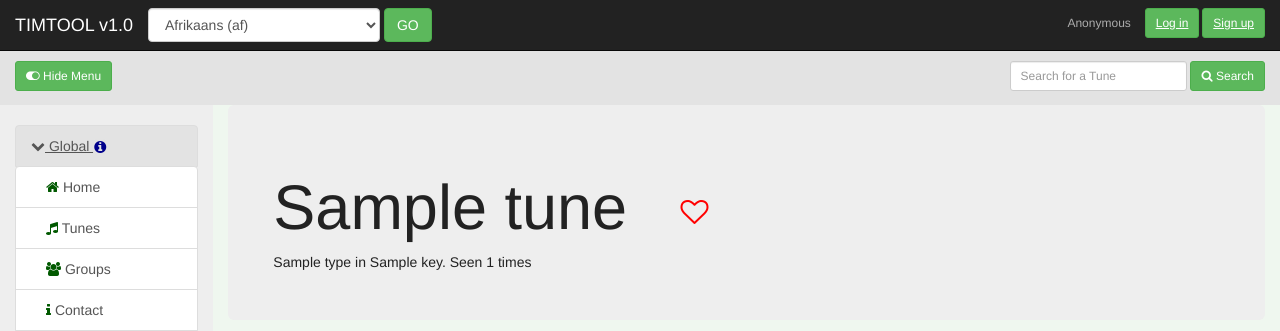
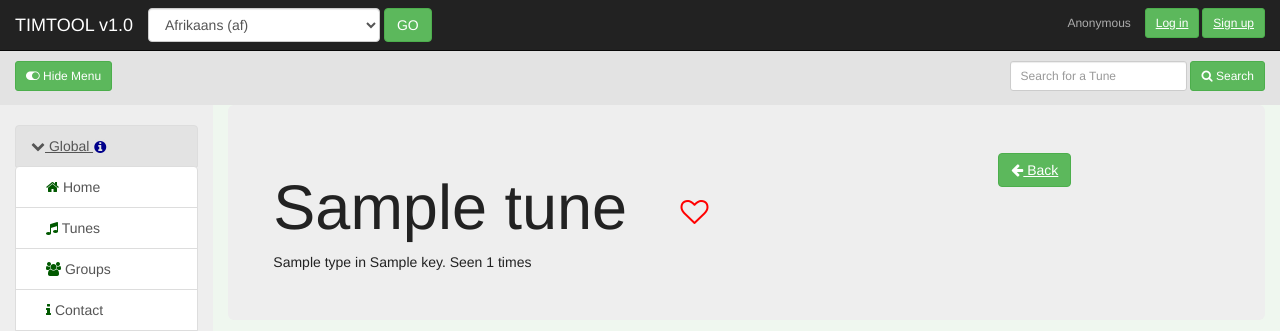
Before and after one commit to Mr-Testy/TimTool, a Django app: template tune/templates/tune/tune_lire_version.html in a window 1280 px wide. Shown: the top 331 px of the page. Run offline with Django 3.2, Linux system fonts and the light colour scheme; the template is opened without the code that fills it: most values are stand-ins (such as "Sample title", 1, 10 or a date in 2020); some libraries are stand-ins or nearby versions.

Commit message:
add back button on version

```diff
--- a/tune/templates/tune/tune_lire_version.html
+++ b/tune/templates/tune/tune_lire_version.html
@@ -79,3 +79,15 @@ title="{% trans 'Trick !' %}" data-content="{% trans 'Sign in or register to be
 </div>
 {% include 'disqus.html' with PAGE_IDENTIFIER="Tune : "|add:tune.slug|add:'-'|add:abc.version %}
 {% endblock %}
+
+{% block actions %}
+        <a class="list-group-item" href="{% url 'tune:tune_lire' slug=tune.slug %}">
+            <i class="fa fa-arrow-left" aria-hidden="true"></i> {% trans 'Back' %}
+        </a>
+{% endblock %}
+
+    {% block actions_page %}
+        <a class="btn btn-success" href="{% url 'tune:tune_lire' slug=tune.slug %}">
+            <i class="fa fa-arrow-left" aria-hidden="true"></i> {% trans 'Back' %}
+        </a>
+    {% endblock %}
```
